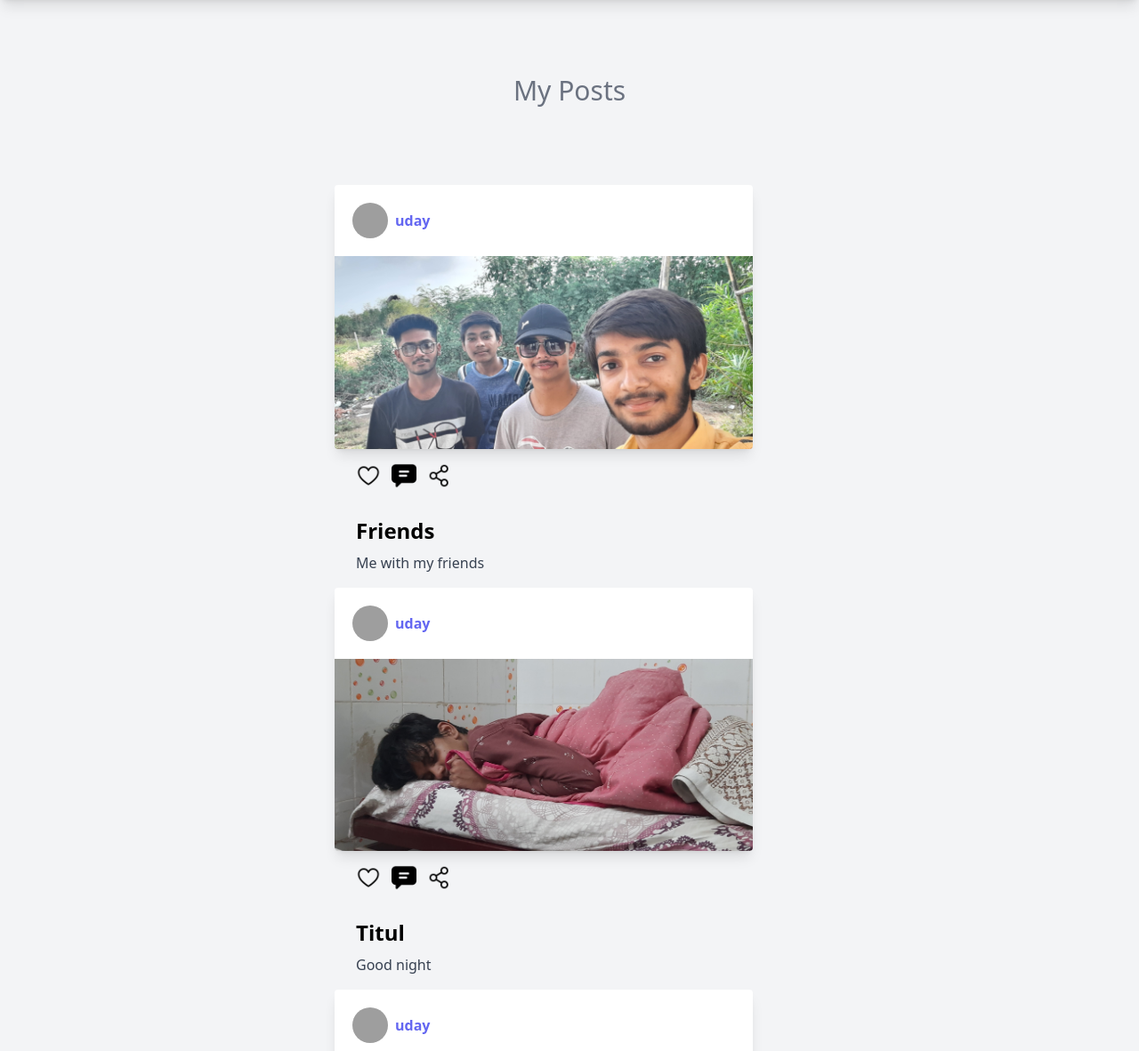
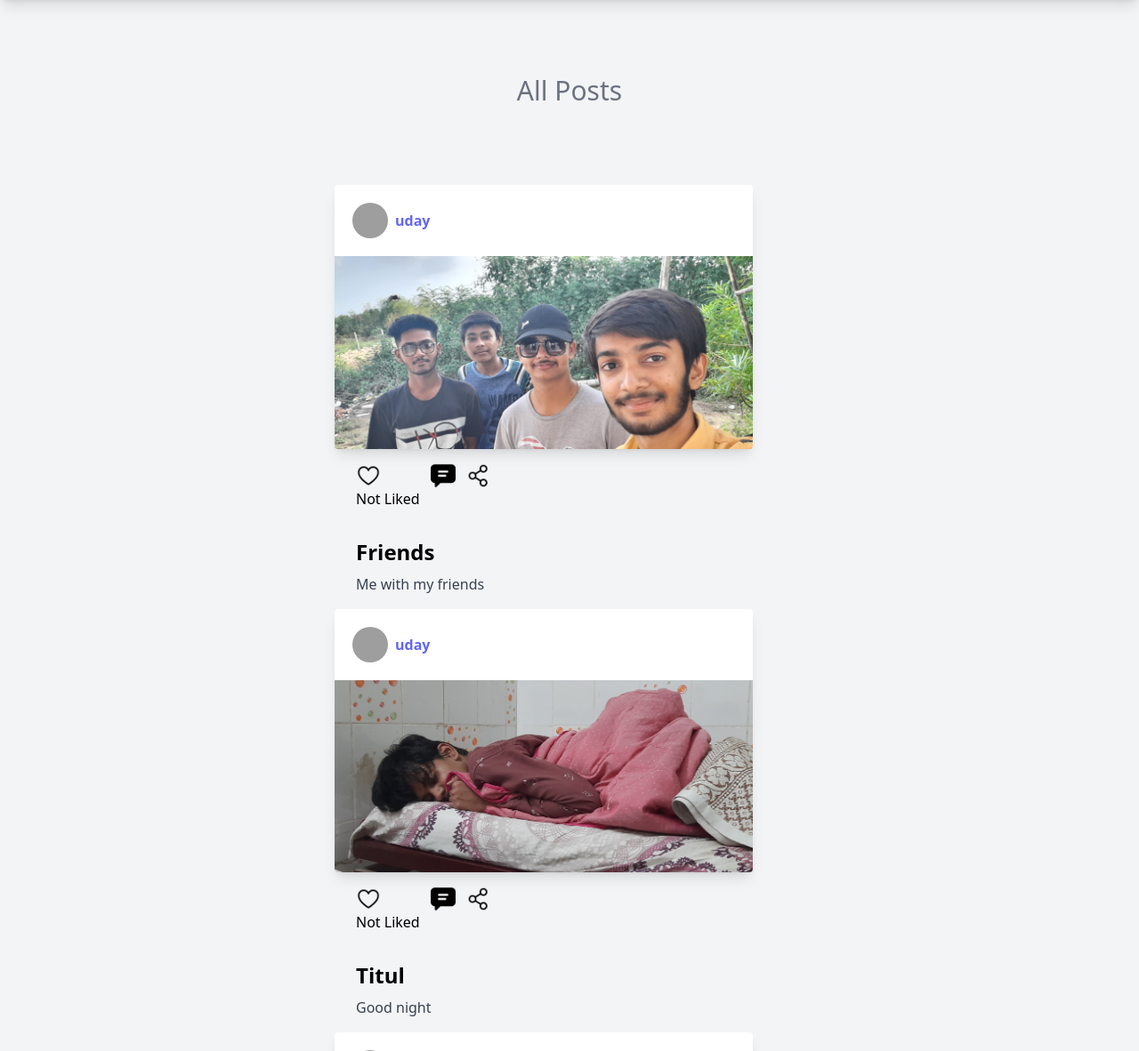
Before and after one commit to Uday-24/Django-Social-Media-App, a Django app: page /posts/feed/ in a window 1280 px wide. Shown: the part 72-1254 px from the top of the page at 89% size. Run offline with Django 5.2, Linux system fonts and the light colour scheme; data comes from the database, SQL or seed files in the repository; both versions use the stored data as it was after the commit; grey boxes are pictures that could not be loaded.

Commit message:
Liked functionality

```diff
--- a/socialapp/posts/templates/posts/feed.html
+++ b/socialapp/posts/templates/posts/feed.html
@@ -2,22 +2,31 @@
 {% load static %}
 {% block container %}
 <div class="flex mt-5 p-10 justify-center">
-    <h2 class="text-3xl font-normal mb-2 text-gray-500">My Posts</h2>
+    <h2 class="text-3xl font-normal mb-2 text-gray-500">All Posts</h2>
 </div>
 <div class="grid mx-80 p-10 grid-cols-1">
     {% for post in posts %}
     <!-- Cards start -->
     <a href="">
         <div class="rounded overflow-hidden w-[470px] h-[470-px] bg-white shadow-lg">
-        <div class="user-container flex mx-5 my-5">
-            <img src="{{post.user.profile.photo.url}}" alt="" class="w-10 h-10 rounded-full">
-            <div class="mx-2 my-2 font-bold"><span class="text-indigo-500">{{post.user}}</span></div>
-        </div>
+            <div class="user-container flex mx-5 my-5">
+                <img src="{{post.user.profile.photo.url}}" alt="" class="w-10 h-10 rounded-full">
+                <div class="mx-2 my-2 font-bold"><span class="text-indigo-500">{{post.user}}</span></div>
+            </div>
             <img src="{{post.image.url}}" alt="">
         </div>
+    </a>
         <div class="px-6 py-4">
             <div class="icon-container flex gap-3">
-                <img src="{% static "users/images/like.png" %}" alt="" class="w-7 h-7">
+                <button id="{{post.id}}" class="btn-like">
+                    {% if logged_user in post.liked_by.all %}
+                    <img src="{% static "users/images/liked.png" %}" alt="" class="w-7 h-7">
+                    Liked
+                    {% else %}
+                    <img src="{% static "users/images/like.png" %}" alt="" class="w-7 h-7">
+                    Not Liked
+                    {% endif %}
+                </button>
                 <img src="{% static "users/images/comment.png" %}" alt="" class="w-7 h-7">
                 <img src="{% static "users/images/share.png" %}" alt="" class="w-7 h-7">
             </div>
@@ -26,9 +35,37 @@
             <div class="font-bold text-2xl mb-2">{{post.title}}</div>
             <p class="text-gray-700 text-base">{{post.caption}}</p>
         </div>
-    </a>
     <!-- Cards End -->
 
 {% endfor %}
 </div>
+
+<script>
+    $(document).ready(function(){
+        // CSRF token setup for AJAX
+        $.ajaxSetup({
+            headers: { "X-CSRFToken": "{{ csrf_token }}" }
+        });
+
+        $(document).on('click', '.btn-like', function(){
+            var post_id = $(this).attr('id');  // Use .attr() to get the element's ID
+            $.ajax({
+                method: 'POST',
+                url: '/posts/like/',
+                data: {
+                    'post_id': post_id,
+                },
+                success: function(response) {
+                    // Optionally handle a successful like, e.g., update like count
+                    console.log(response);
+                },
+                error: function(xhr, status, error) {
+                    // Optionally handle errors
+                    console.error("Error liking post:", error);
+                }
+            });
+        });
+    });
+</script>
+
 {% endblock %}
--- a/socialapp/posts/urls.py
+++ b/socialapp/posts/urls.py
@@ -4,4 +4,5 @@ from . import views
 urlpatterns = [
     path('create/', views.post_create, name="create"),
     path('feed/', views.feed, name="feed"),
+    path('like/', views.like_post, name="like"),
 ]
--- a/socialapp/posts/views.py
+++ b/socialapp/posts/views.py
@@ -1,3 +1,4 @@
+from django.http import HttpResponse
 from django.shortcuts import render
 from .forms import PostCreateForm
 from django.contrib.auth.decorators import login_required
@@ -28,8 +29,19 @@ def feed(request):
 def like_post(request):
     if request.method == "POST":
         post_id = request.POST.get('post_id')
-        post = get_object_or_404(Post, id = post_id)
-        if post.liked_by.filter(id=request.uer.id).exists():
+        post = get_object_or_404(Post, id=post_id)
+
+        # Check if the user has already liked the post
+        if post.liked_by.filter(id=request.user.id).exists():
+            # If the user already liked the post, remove the like
             post.liked_by.remove(request.user)
+            message = "Unliked"
         else:
-            post.liked_by.filter(request.user)
+            # If the user hasn't liked the post, add the like
+            post.liked_by.add(request.user)
+            message = "Liked"
+
+        # Optional: Return a JSON response for more flexibility
+        return HttpResponse(message)
+    else:
+        return HttpResponse("Invalid request method.", status=400)
--- a/socialapp/users/templates/users/base.html
+++ b/socialapp/users/templates/users/base.html
@@ -5,6 +5,7 @@
     <meta charset="UTF-8">
     <meta name="viewport" content="width=device-width, initial-scale=1.0">
     <link rel="stylesheet" href="{% static "users/styles.css" %}">
+    <script src="https://code.jquery.com/jquery-3.7.1.min.js" integrity="sha256-/JqT3SQfawRcv/BIHPThkBvs0OEvtFFmqPF/lYI/Cxo=" crossorigin="anonymous"></script>
     <title>{% block title %}{% endblock %}</title>
 </head>
 <body class="bg-gray-100">
@@ -34,5 +35,6 @@
         {% block container %}
         {% endblock %}
     </div>
+
 </body>
 </html>
```
Also changed, not shown: socialapp/db.sqlite3, socialapp/users/static/users/images/liked.png (added).
